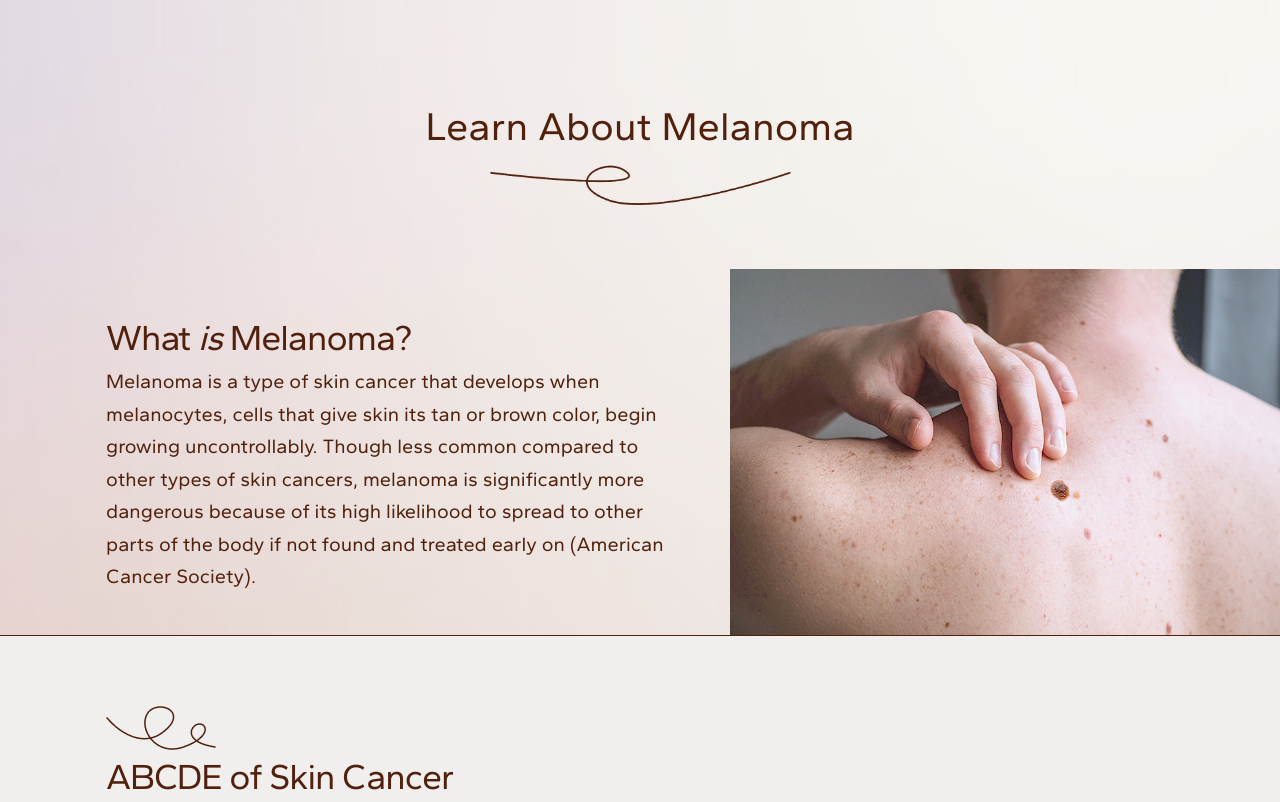
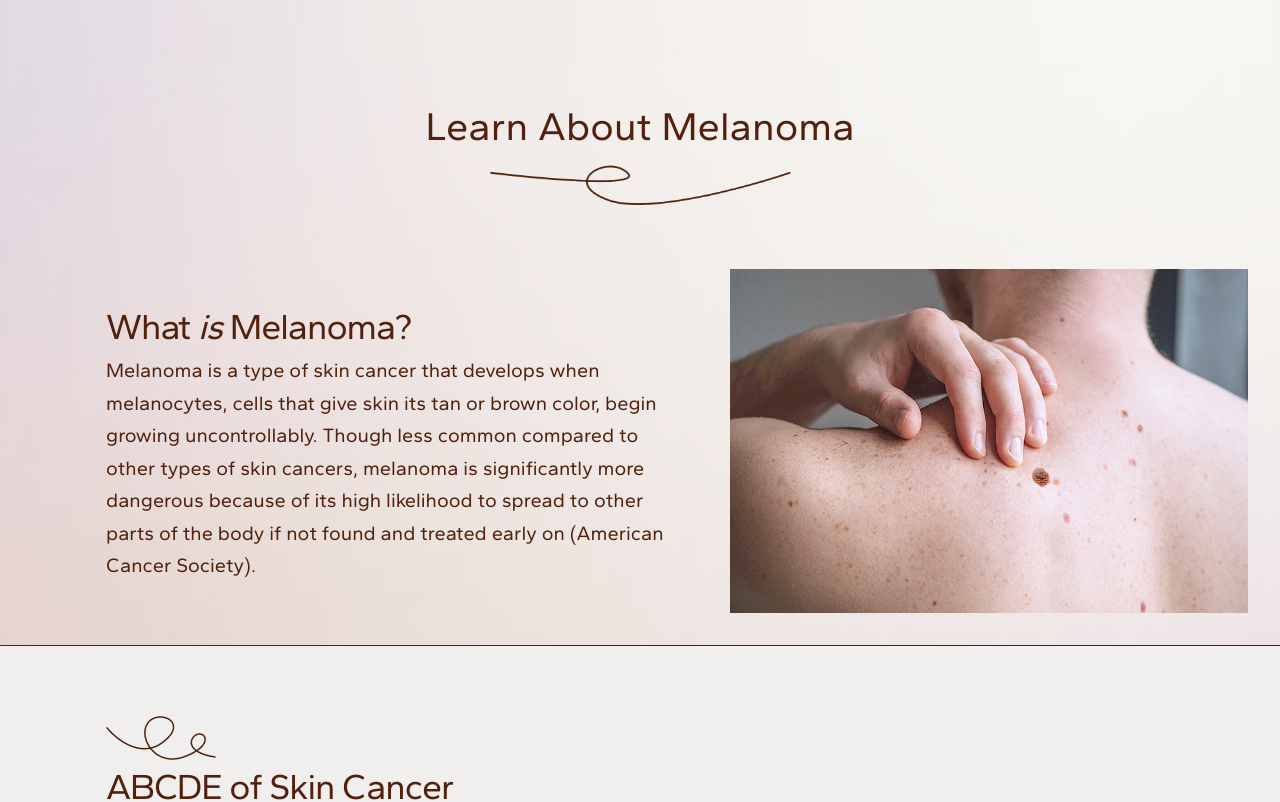
Before and after one commit to CareTech-at-UCI/melanoma-project, a React (Create React App) app in the folder frontend/: page /educational in a window 1280 px wide. Shown: the top 802 px of the page. Built offline with nearby package versions, Linux system fonts and the light colour scheme.

Commit message:
removed offset, figma outdated

```diff
--- a/frontend/src/pages/Educational.jsx
+++ b/frontend/src/pages/Educational.jsx
@@ -17,7 +17,7 @@ export const Educational = () => {
           />
         </div>
 
-        <div className="pl-12 pt-12 md:pl-16 lg:pl-[106px] flex flex-col md:flex-row items-center justify-between">
+        <div className="p-8 pt-12 md:pl-16 lg:pl-[106px] flex flex-col md:flex-row items-center justify-between">
           <div className="max-w-xl">
             <h2 className="text-header-2">
               What <i>is</i> Melanoma?
```
